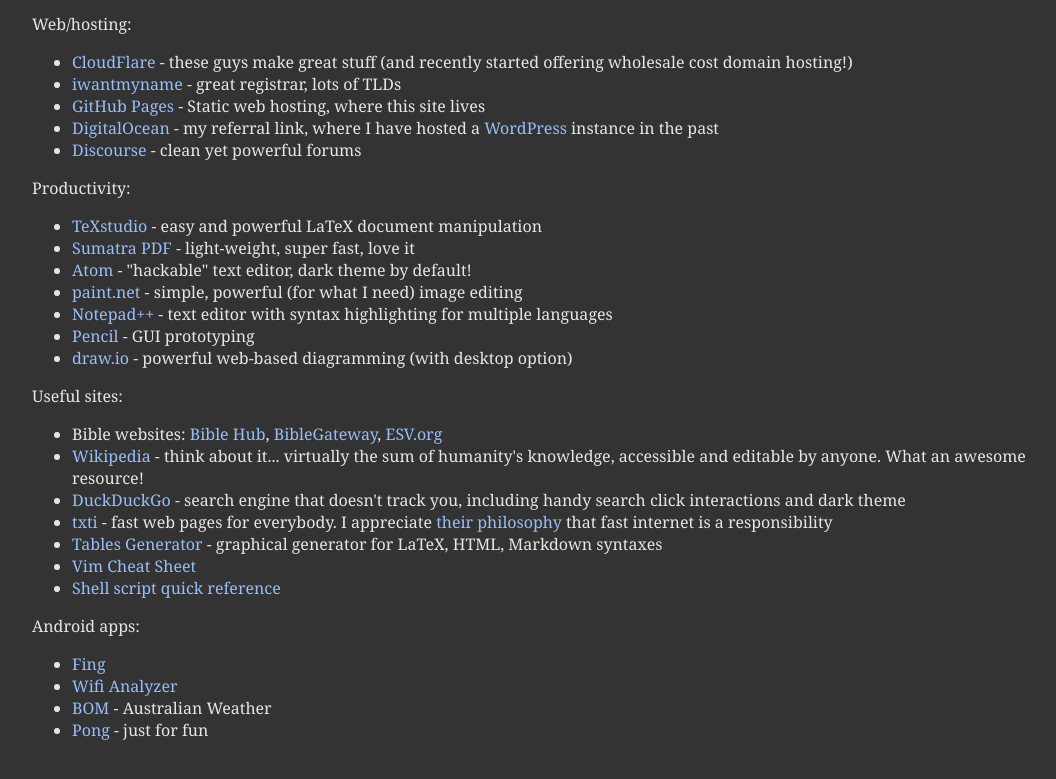
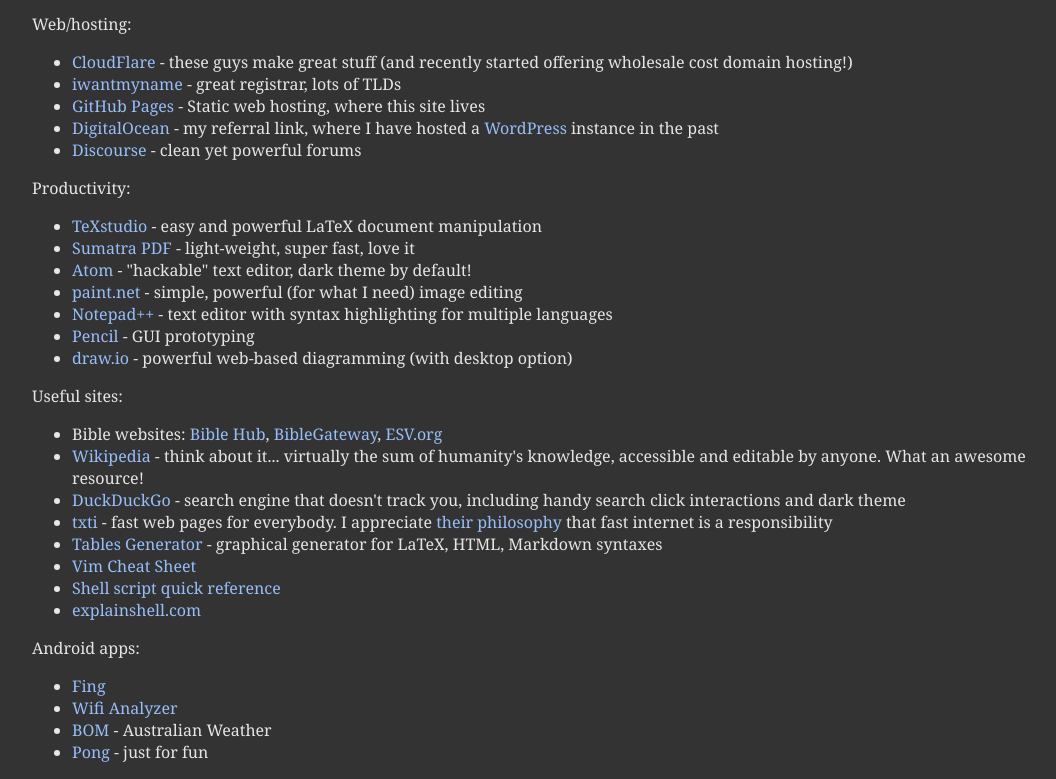
Before and after one commit to philmargetts/site, a plain HTML site: page resources.html in a window 1280 px wide. Shown: the part 425-1204 px from the top of the page, without its empty margins (83-1139 px from the left). Before the commit the page ends 1182 px from the top, so only its background shows below. Drawn offline with Linux system fonts and the light colour scheme.

Commit message:
Update resources.html

```diff
--- a/resources.html
+++ b/resources.html
@@ -56,6 +56,7 @@
     <li> <a href="https://tablesgenerator.com/">Tables Generator</a> - graphical generator for LaTeX, HTML, Markdown syntaxes </li>
     <li> <a href="https://vim.rtorr.com/">Vim Cheat Sheet</a> </li>
     <li> <a href="https://www.shellscript.sh/quickref.html">Shell script quick reference</a> </li>
+    <li> <a href="https://explainshell.com">explainshell.com</a> </li>
   </ul>
   <p>Android apps:</p>
   <ul>
```
